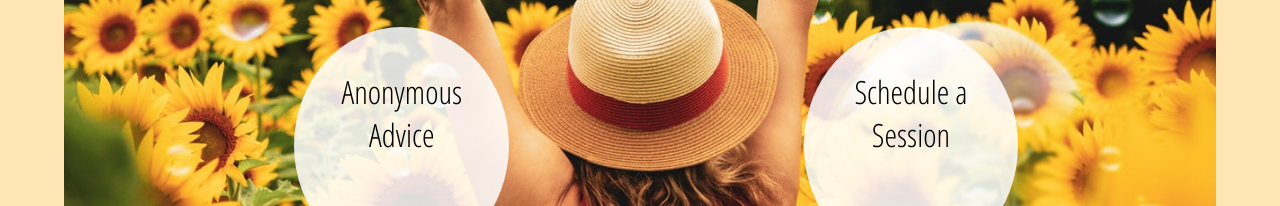
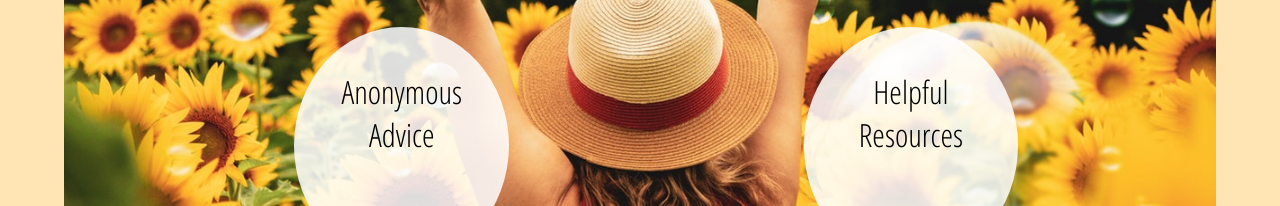
Before and after one commit to JayZonday/sus-home, a React (Create React App) app: page / in a window 1280 px wide. Shown: the part 524-730 px from the top of the page. Built offline with nearby package versions, Linux system fonts and the light colour scheme.

Commit message:
helpful resources section for now until scheduling is completed and running -- no need to have section that isnt functional..

```diff
--- a/src/components/MainBody/index.js
+++ b/src/components/MainBody/index.js
@@ -11,7 +11,7 @@ class MainBody extends Component {
     return (
       <div className='main-box'>
         <NavLink to='/ask-me-anything' className='main-slab' id='questions'><div>Anonymous Advice</div></NavLink>
-        <NavLink to='/scheduling' className='main-slab' id='schedule'><div id='schedule'>Schedule a Session</div></NavLink>
+        <NavLink to='/scheduling' className='main-slab' id='schedule'><div id='schedule'>Helpful <br/>Resources</div></NavLink>
       </div>
     );
   }
```
